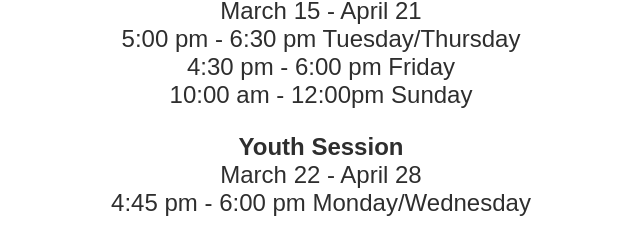
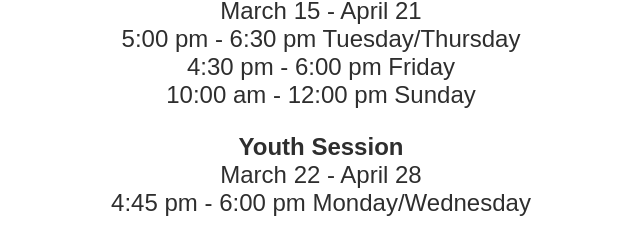
Before and after one commit to ncgrapplers/ncgrapplers.github.io, a plain HTML site: page index.html in a window 1280 px wide. Shown: the part 547-785 px from the top of the page, 319-959 px from the left. Drawn offline with Linux system fonts and the light colour scheme.

Commit message:
fixed format

```diff
--- a/index.html
+++ b/index.html
@@ -26,7 +26,7 @@
 		<p>March 15 - April 21<p>
 		<p>5:00 pm - 6:30 pm Tuesday/Thursday</p>
 		<p>4:30 pm - 6:00 pm Friday</p>
-		<p>10:00 am - 12:00pm Sunday</p>
+		<p>10:00 am - 12:00 pm Sunday</p>
 	</div>
 
 	<div class="section">
```
